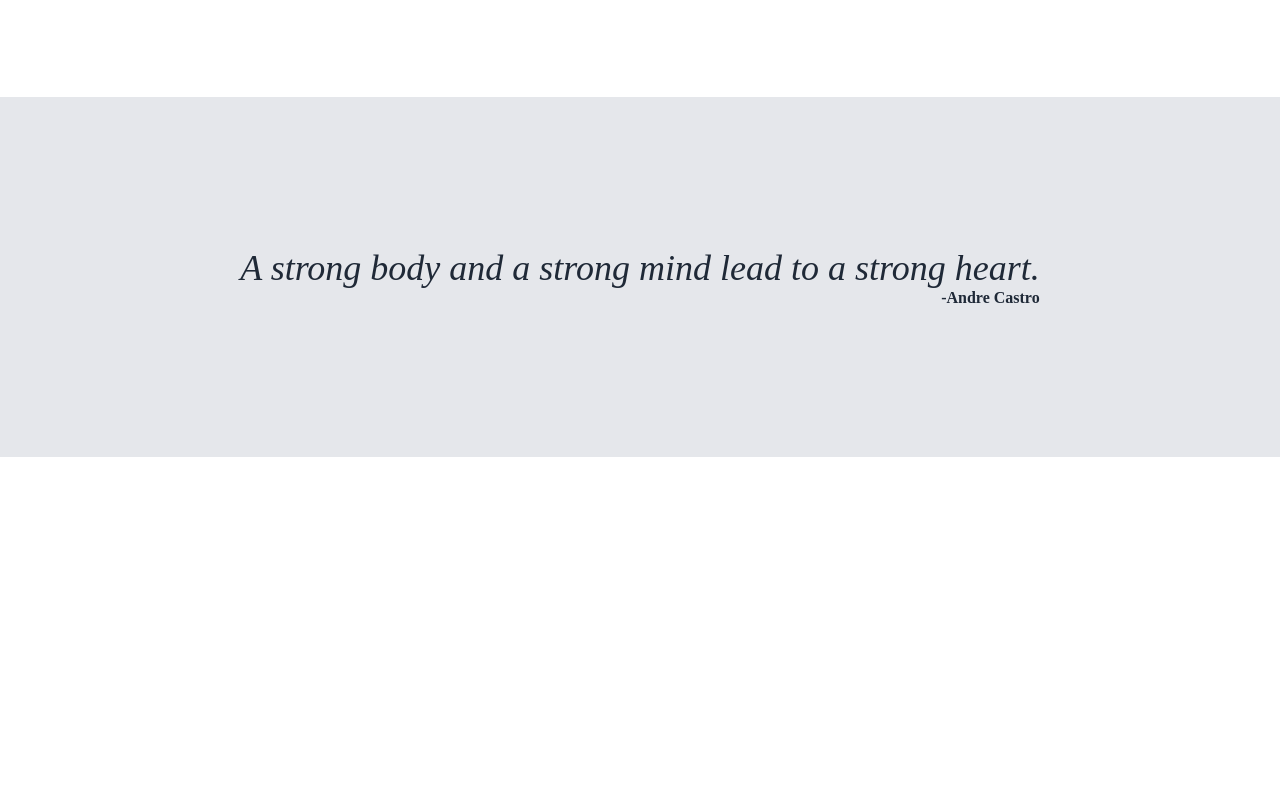
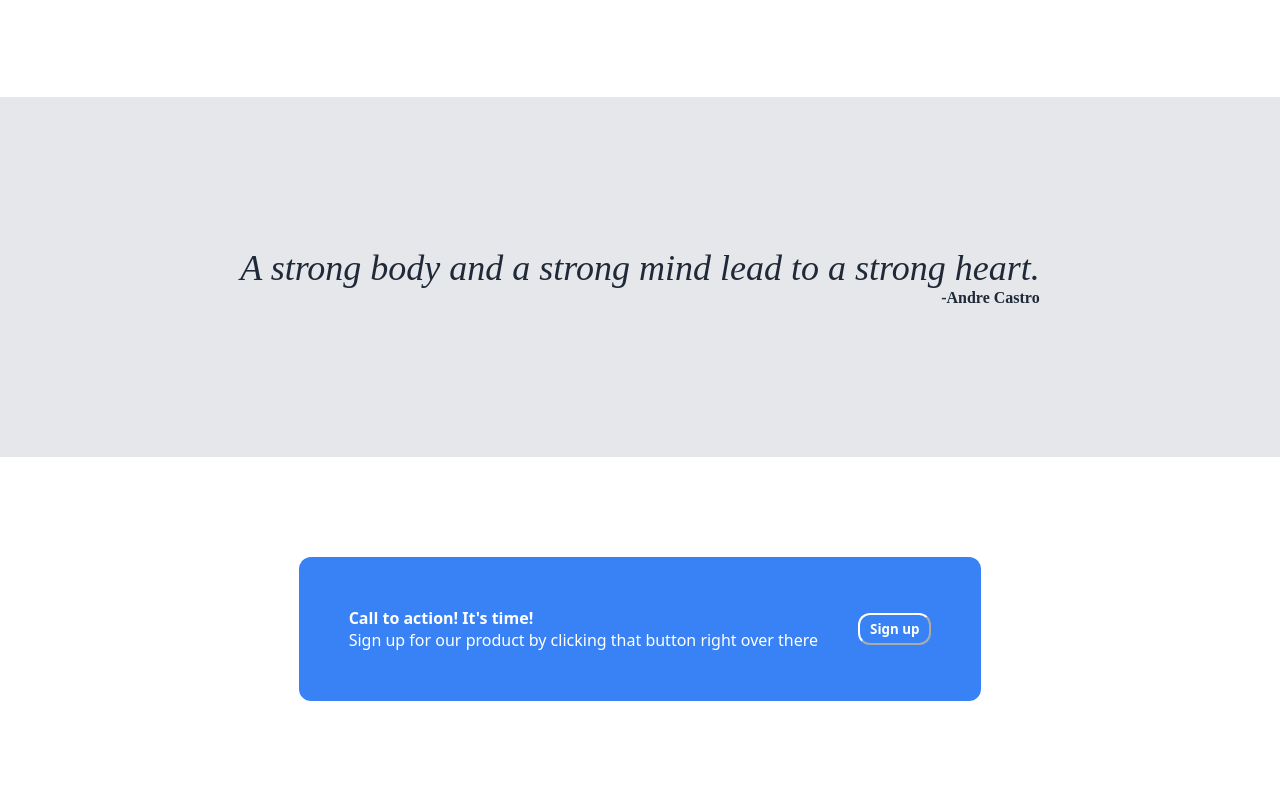
Before and after one commit to Zeigis/landing-page-project, a plain HTML site: page index.html in a window 1280 px wide. Shown: the part 709-1510 px from the top of the page. Before the commit the page ends 1166 px from the top, so only its background shows below. Drawn offline with Linux system fonts and the light colour scheme.

Commit message:
Add new layer for sign up box
Adds a new flexbox that adds a button for signing
up for a new product.

```diff
--- a/index.html
+++ b/index.html
@@ -61,5 +61,18 @@
             <div class="layer-three-credits">-Andre Castro</div>
         </div>
     </div>
+    <!-- Creates the new flex box for the white space of layer 4 -->
+    <div class="layer-four">
+        <!-- Creates the div for the blue box -->
+        <div class="layer-four-box">
+            <div>
+                <!-- Boldens the text in the blue box -->
+                <b>Call to action! It's time!</b>
+                <div>Sign up for our product by clicking that button right over there</div>
+            </div>
+            <!-- Creates a button that the user can interact with -->
+            <button class="layer-four-button">Sign up</button>
+        </div>
+    </div>
 </body>
 </html>
--- a/style.css
+++ b/style.css
@@ -157,3 +157,35 @@ a   {
     color: #1F2937;
     font-weight: bold;
 }
+
+/* Creates the next layer's white space */
+.layer-four {
+    display: flex;
+    justify-content: center;
+    align-items: center;
+    padding: 100px 0 100px 0;
+}
+
+/* Creates the blue flexbox that contains the button and text and also
+assigns fonts and such */
+.layer-four-box {
+    background-color: #3882F6;
+    border-radius: 12px;
+    display: flex;
+    gap: 40px;
+    align-items: center;
+    font-family: system-ui, -apple-system, BlinkMacSystemFont, 'Segoe UI', Roboto, Oxygen, Ubuntu, Cantarell, 'Open Sans', 'Helvetica Neue', sans-serif;
+    color: white;
+    padding: 50px;
+}
+
+/* Assigns properties to the button on the blue flexbox */
+.layer-four-button  {
+    border-radius: 12px;
+    background-color: #3882F6;
+    border-color: white;
+    color: white;
+    font-family: system-ui, -apple-system, BlinkMacSystemFont, 'Segoe UI', Roboto, Oxygen, Ubuntu, Cantarell, 'Open Sans', 'Helvetica Neue', sans-serif;
+    padding: 5px 10px 5px 10px;
+    font-weight: bold;
+}
```
